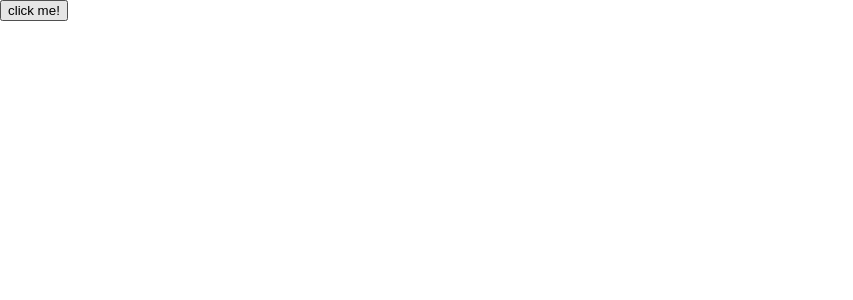
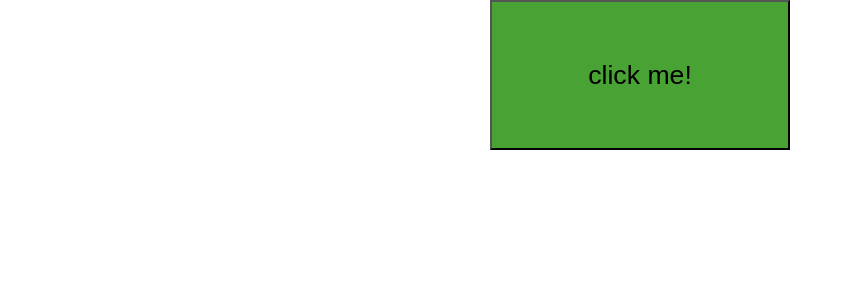
Before and after one commit to carlosestrada22/animal-labs-js-test, a React (Create React App) app in the folder js-test/: page / in a window 1280 px wide. Shown: the top 300 px of the page, without its empty margins (0-853 px from the left). Built offline with nearby package versions, Linux system fonts and the light colour scheme.

Commit message:
feat add button

```diff
--- a/js-test/src/components/main-button/main-button.css
+++ b/js-test/src/components/main-button/main-button.css
@@ -0,0 +1,13 @@
+.magic-button {
+    width: 300px;
+    height: 150px;
+    background: #49a234;
+    font-family: Arial, Helvetica, sans-serif;
+    font-size: 20pt;
+}
+
+.button-container {
+    width: 100%;
+    display: flex;
+    justify-content: space-around;
+}
--- a/js-test/src/components/main-button/main-button.js
+++ b/js-test/src/components/main-button/main-button.js
@@ -1,14 +1,16 @@
 import React, { Component } from 'react';
+
+import './main-button.css'
 
 class MainButton extends Component {
     state = {
-        initialText: ""
+        initialText: "click me!"
      }
     render() {
         return (
             <div className="button-container">
-                <button>
-                    click me!
+                <button className="magic-button">
+                    {this.state.initialText}
                 </button>
             </div>
         );
```
